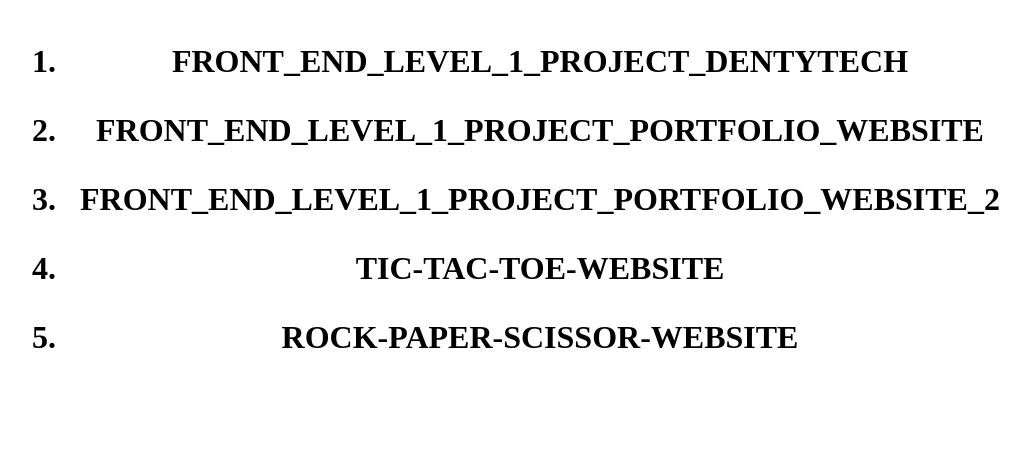
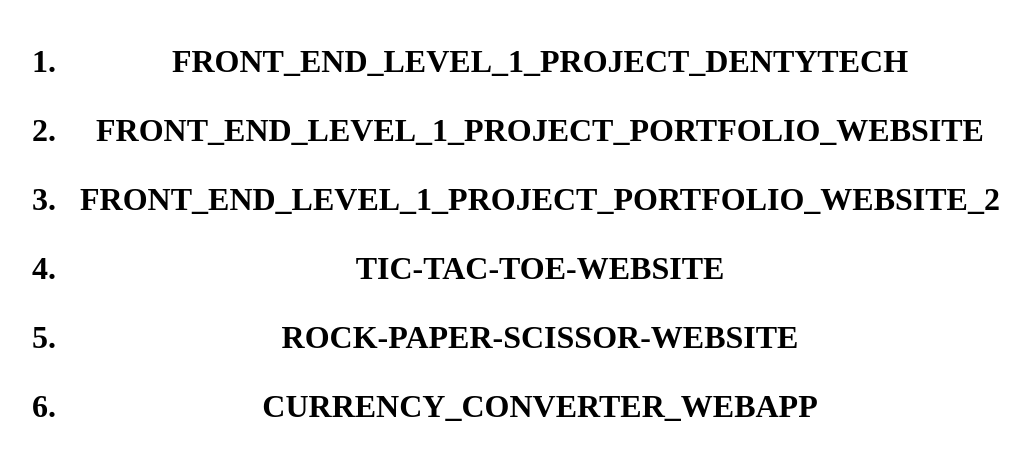
Before and after one commit to MrCaffiene/websites, a plain HTML site: page index.html in a window 1280 px wide. Shown: the part 108-568 px from the top of the page, without its empty margins (120-1150 px from the left). Drawn offline with Linux system fonts and the light colour scheme.

Commit message:
currency converter webapp added on landing page

```diff
--- a/index.html
+++ b/index.html
@@ -13,6 +13,7 @@
                 <a href="FRONT_END_LEVEL_1_PORTFOLIO_WEBSITE_2/index.html"><li>FRONT_END_LEVEL_1_PROJECT_PORTFOLIO_WEBSITE_2</li></a>
                 <a href="TIC-TAC-TOE-WEBSITE/index.html"><li>TIC-TAC-TOE-WEBSITE</li></a>
                 <a href="ROCK-PAPER-SCISSOR-WEBSITE/index.html"><li>ROCK-PAPER-SCISSOR-WEBSITE</li></a>
+                <a href="CURRENCY_CONVERTER_WEBAPP/index.html"><li>CURRENCY_CONVERTER_WEBAPP</li></a>
             </ol>
          </div>
     </body>
```
